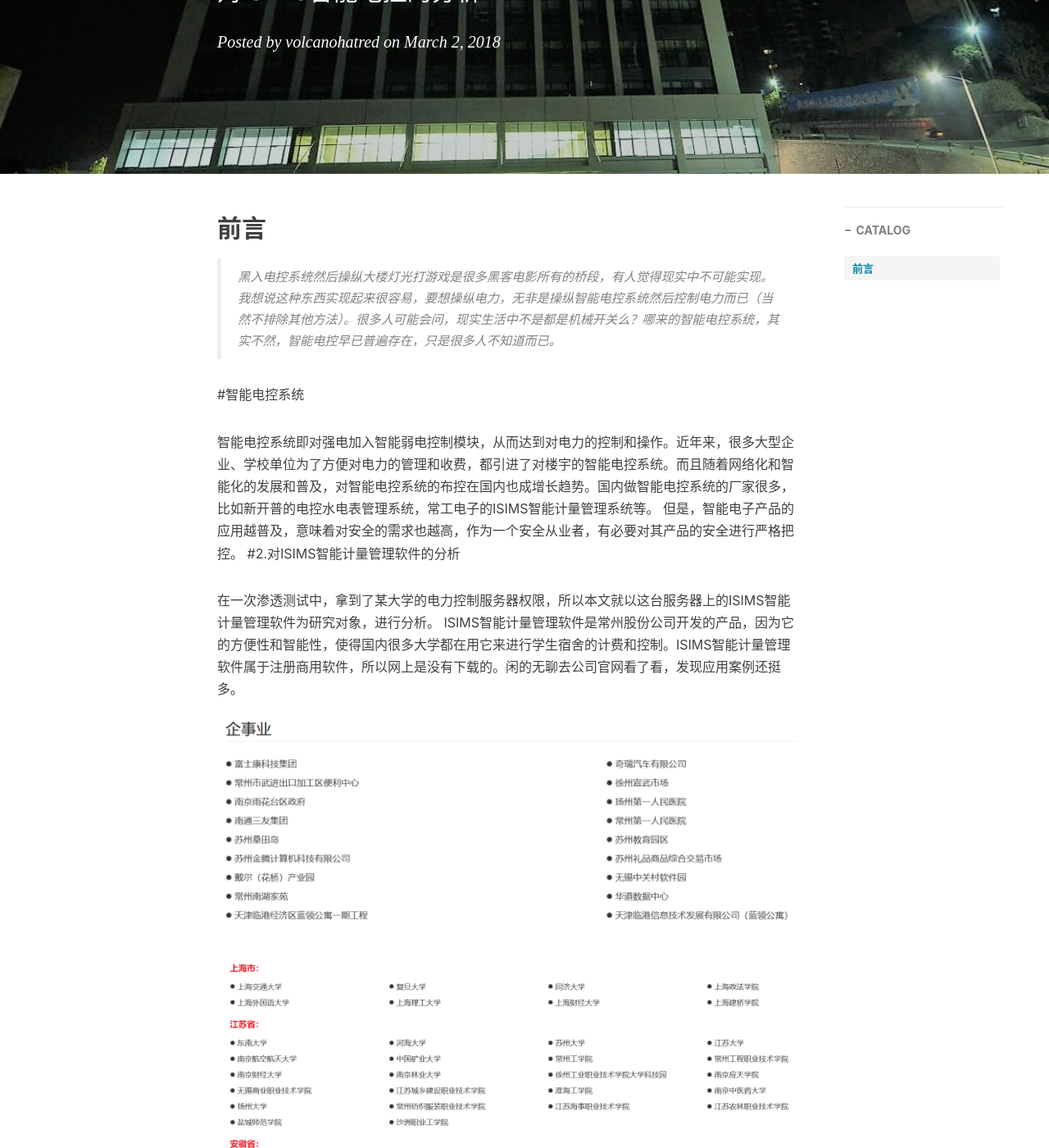
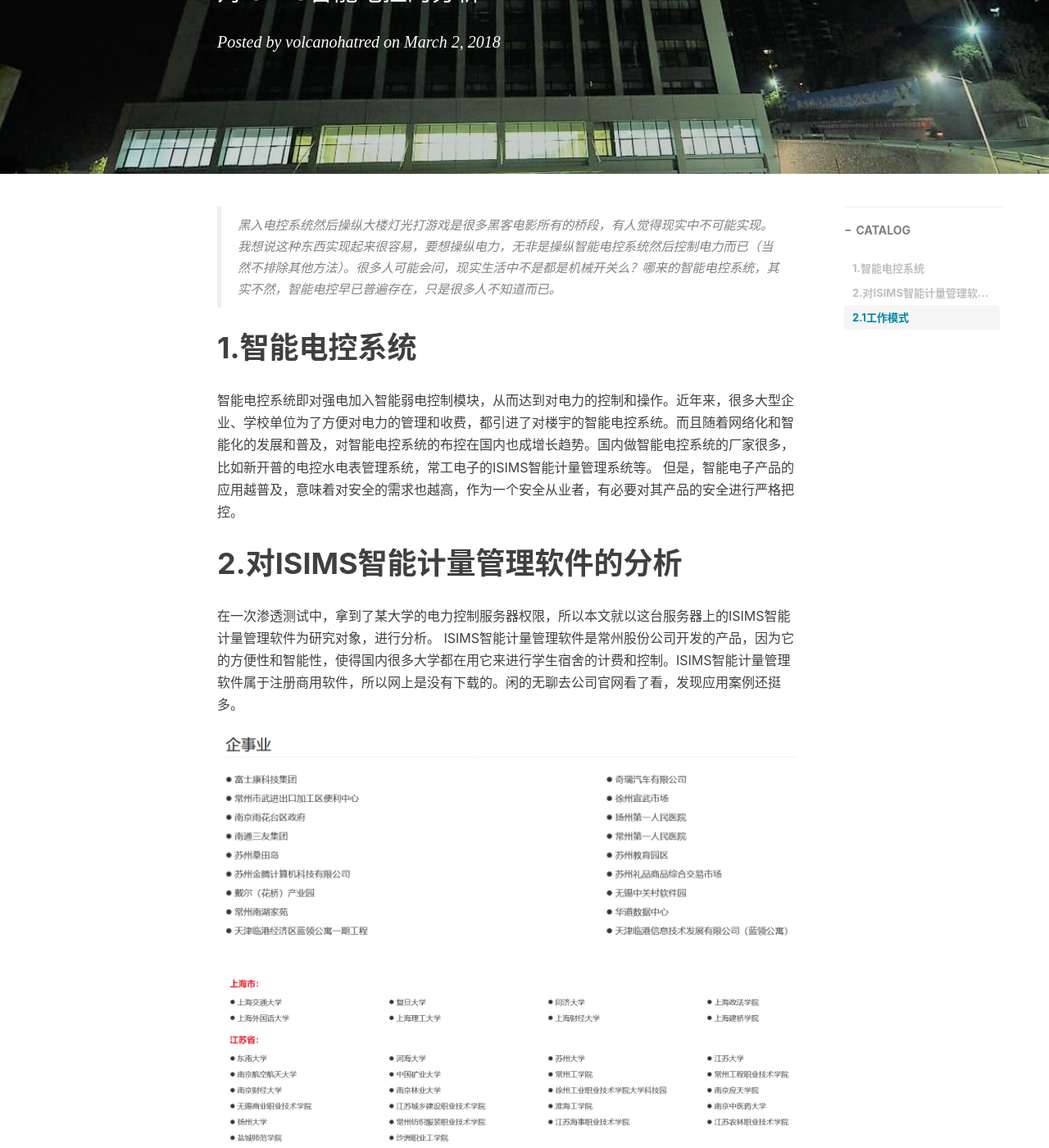
Before and after one commit to volcanohatred/volcanohatred.github.io, a Jekyll site: the page built from _posts/2018-03-02-控电.md, in a window 1280 px wide and 1400 px high, scrolled down 371 px. Shown: the whole window at 82% size. Built offline with Jekyll 4.4.1, drawn with Linux system fonts in a browser that asks for light colours; nearby versions of some CDN libraries; comment, search, counter and statistics services are not loaded.

Commit message:
Update 2018-03-02-控电.md

```diff
--- a/_posts/2018-03-02-控电.md
+++ b/_posts/2018-03-02-控电.md
@@ -13,19 +13,17 @@ tags:
     - 极客
 ---
 
-## 前言
-
 
 >黑入电控系统然后操纵大楼灯光打游戏是很多黑客电影所有的桥段，有人觉得现实中不可能实现。我想说这种东西实现起来很容易，要想操纵电力，无非是操纵智能电控系统然后控制电力而已（当然不排除其他方法）。很多人可能会问，现实生活中不是都是机械开关么？哪来的智能电控系统，其实不然，智能电控早已普遍存在，只是很多人不知道而已。
 
 
 
 
-#智能电控系统
+# 1.智能电控系统
 
 智能电控系统即对强电加入智能弱电控制模块，从而达到对电力的控制和操作。近年来，很多大型企业、学校单位为了方便对电力的管理和收费，都引进了对楼宇的智能电控系统。而且随着网络化和智能化的发展和普及，对智能电控系统的布控在国内也成增长趋势。国内做智能电控系统的厂家很多，比如新开普的电控水电表管理系统，常工电子的ISIMS智能计量管理系统等。
 但是，智能电子产品的应用越普及，意味着对安全的需求也越高，作为一个安全从业者，有必要对其产品的安全进行严格把控。
-#2.对ISIMS智能计量管理软件的分析
+# 2.对ISIMS智能计量管理软件的分析
 
 在一次渗透测试中，拿到了某大学的电力控制服务器权限，所以本文就以这台服务器上的ISIMS智能计量管理软件为研究对象，进行分析。
 ISIMS智能计量管理软件是常州股份公司开发的产品，因为它的方便性和智能性，使得国内很多大学都在用它来进行学生宿舍的计费和控制。ISIMS智能计量管理软件属于注册商用软件，所以网上是没有下载的。闲的无聊去公司官网看了看，发现应用案例还挺多。
@@ -38,7 +36,7 @@ ISIMS智能计量管理软件是常州股份公司开发的产品，因为它的
 注：此研究软件的版本        客户端 Sims 	   v3.23.15
 		                  服务端 Simserv 	v3.24.01
 
-##2.1工作模式
+## 2.1工作模式
 
 ISIMS的工作模式如下图：
 
```
